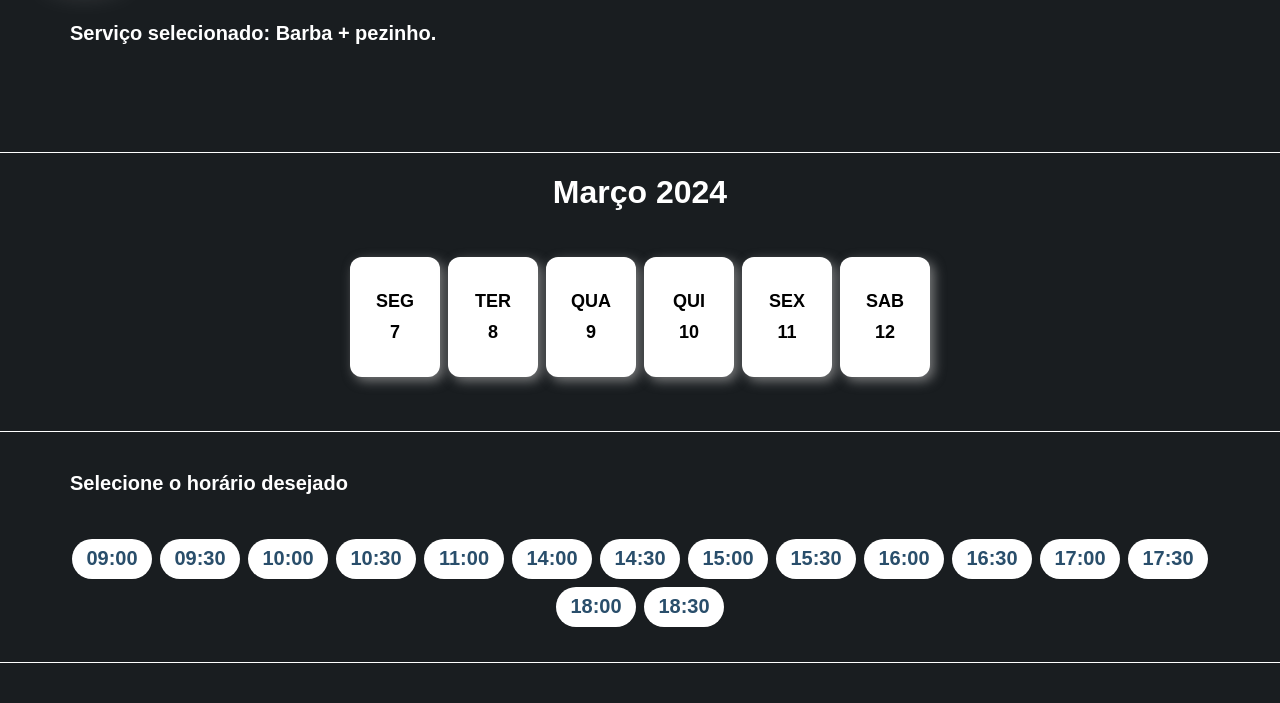
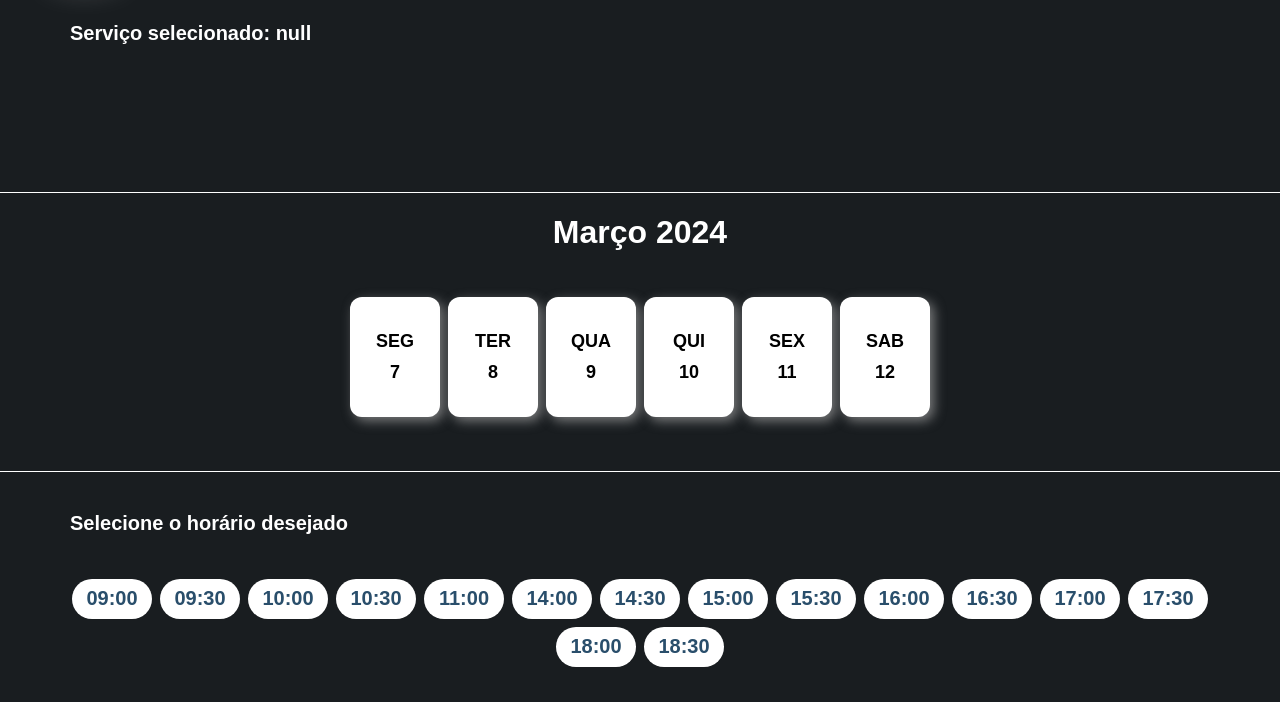
Before and after one commit to andersonsouza12/Barber-Shop, a plain HTML site: page src/frontend/agenda/agenda.html in a window 1280 px wide. Shown: the part 117-820 px from the top of the page. Drawn offline with Linux system fonts and the light colour scheme.

Commit message:
functions in js created

```diff
--- a/src/frontend/agenda/agenda.css
+++ b/src/frontend/agenda/agenda.css
@@ -15,7 +15,7 @@
     border-bottom: 1px solid var(--text-primary-color);
 }
 
-.selected-service h1{
+#h1{
     display: flex;
     margin-left: 150px;
     margin: 0;
--- a/src/frontend/agenda/agenda.html
+++ b/src/frontend/agenda/agenda.html
@@ -13,8 +13,8 @@
 
 
 
-    <div class="selected-service">
-        <h1>Serviço selecionado: Barba + pezinho.</h1>
+    <div class="selected-service" id="h1">
+        <h1>Serviço selecionado: <span id="servicoSelecionado"></span></h1>
     </div>
 
     <div class="container">
--- /dev/null
+++ b/src/frontend/agenda/agenda.js
@@ -0,0 +1,21 @@
+document.addEventListener('DOMContentLoaded', function(){
+    const params = new URLSearchParams(window.location.search);
+    const elementoH1 = params.get('texto');
+
+    const exibirelementoH1 = document.querySelector('.selected-service');
+    exibirelementoH1.textContent = `Serviço selecionado: ${elementoH1}`;
+});
+
+
+
+
+
+
+
+
+const card = document.querySelector('card');
+
+
+card.addEventListener('click', function(){
+
+});
```
Also changed, not shown: src/backend/preco_sevices.js (+6 -3 lines).
